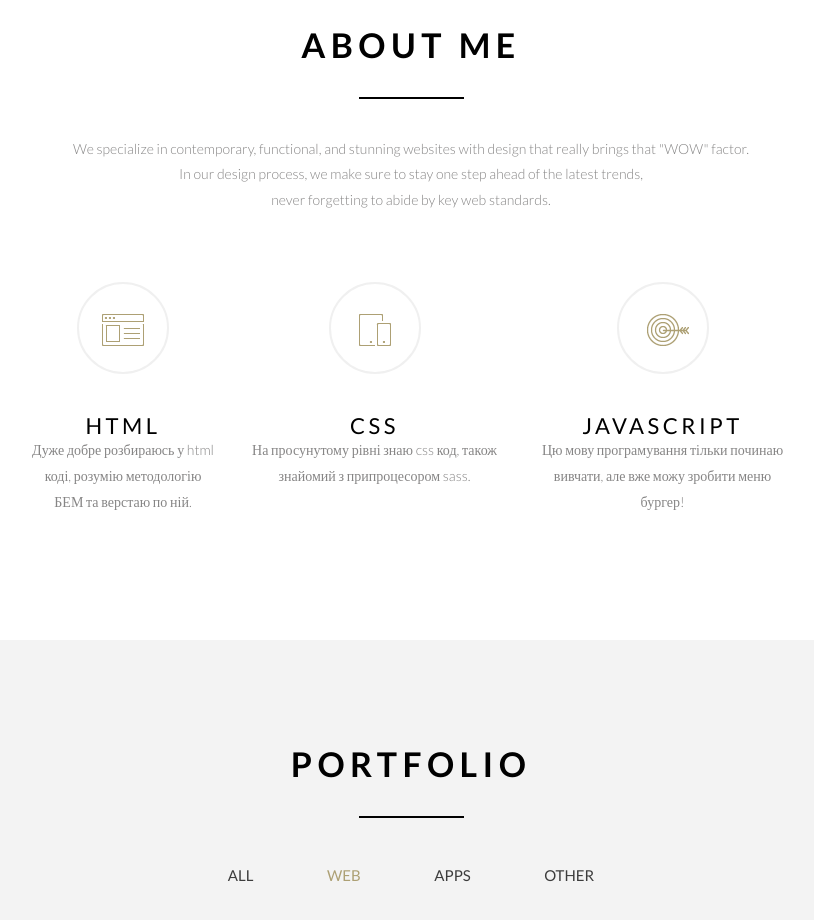
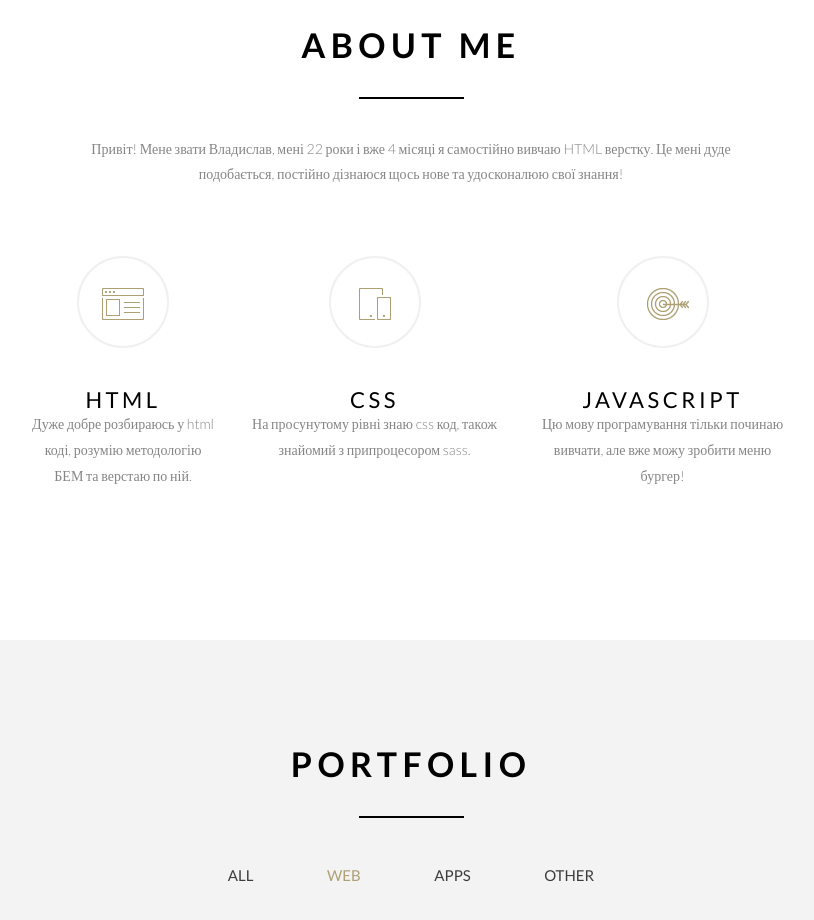
Before and after one commit to Vlad1004061/portfolio, a plain HTML site: page index.html in a window 1280 px wide. Shown: the part 960-1880 px from the top of the page, without its empty margins (229-1043 px from the left). Drawn offline with Linux system fonts and the light colour scheme.

Commit message:
Update index.html

```diff
--- a/index.html
+++ b/index.html
@@ -40,8 +40,7 @@
 					<div class="about__tittle">
 						<h2 class="tittle about__tittle_h2">ABOUT ME</h2>
 						<div class="line line_black"></div>
-						<div class="tittle__subtittle">We specialize in contemporary, functional, and stunning websites with design that really brings that "WOW" factor. <br> In our design process, we make sure to stay one step ahead of the latest trends, <br> never forgetting to abide by key web standards.
-						</div>
+						<div class="tittle__subtittle">Привіт! Мене звати Владислав, мені 22 роки і вже 4 місяці я самостійно вивчаю HTML верстку. Це мені дуде подобається, постійно дізнаюся щось нове та удосконалюю свої знання!</div>
 					</div>
 					<div class="column">
 						<div class="column__content">
```
